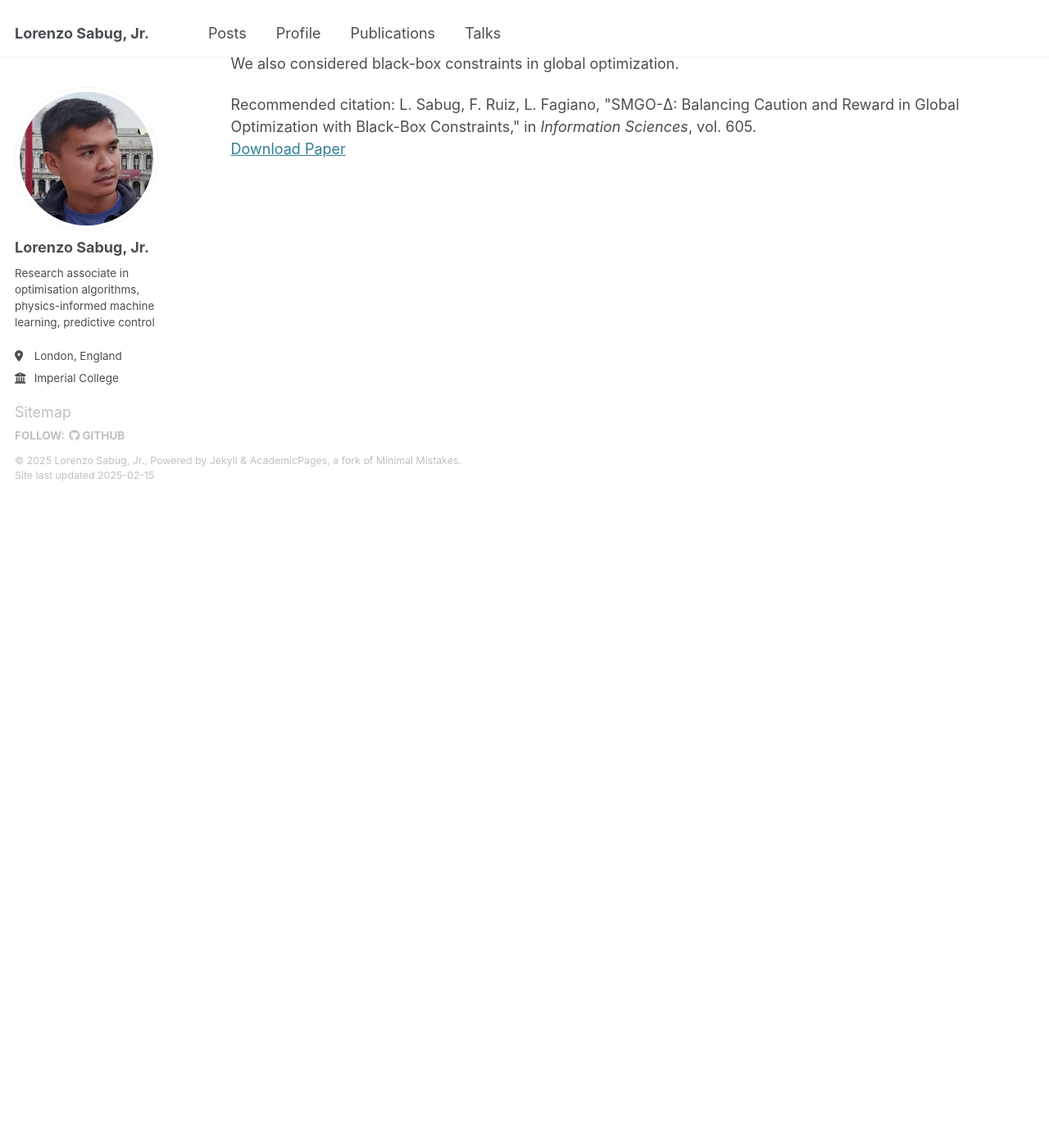
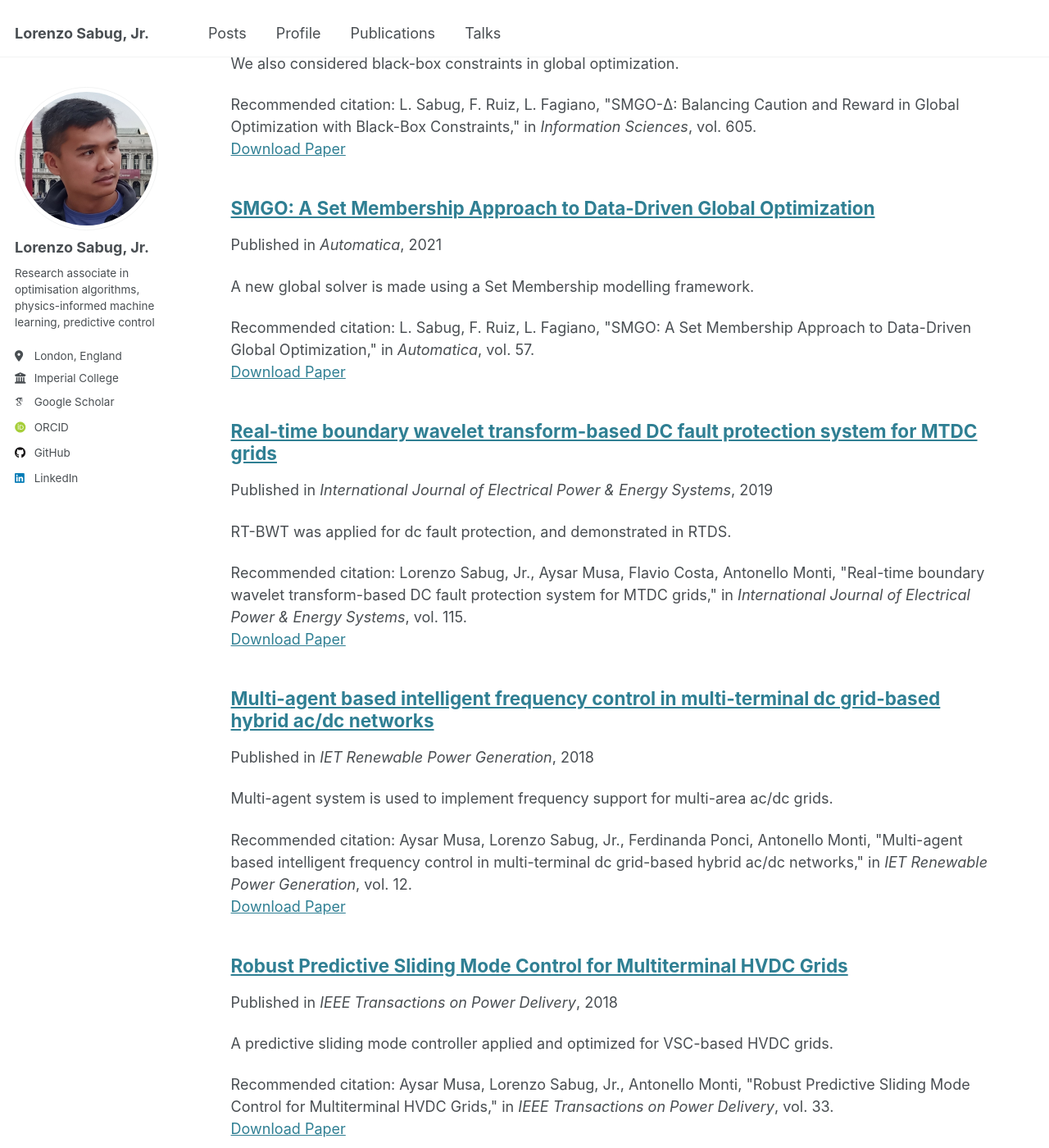
Before and after one commit to lorenzosabugjr/lorenzosabugjr.github.io, a Jekyll site: the page built from _pages/publications.html, in a window 1280 px wide and 1400 px high, scrolled down 1293 px. Shown: the whole window at 82% size. Built offline with Jekyll 4.4.1, drawn with Linux system fonts in a browser that asks for light colours; some web fonts are replaced; before the commit the page ends 1901 px from its top, so only the background shows below that.

Commit message:
articles

```diff
--- a/_config.yml
+++ b/_config.yml
@@ -59,7 +59,7 @@
   keybase          : # Username
   instagram        : # Username
   lastfm           : # Username
-  linkedin         : # Username
+  linkedin         : "lorenzosabugjr" # Username
   mastodon         : # URL
   medium           : # URL
   pinterest        : # Username
--- /dev/null
+++ b/_publications/2018-03-01-robust-predictive.md
@@ -0,0 +1,14 @@
+---
+title: "Robust Predictive Sliding Mode Control for Multiterminal HVDC Grids"
+collection: publications
+category: manuscripts
+permalink: /publication/2018-03-01-robust-predictive
+excerpt: 'A predictive sliding mode controller applied and optimized for VSC-based HVDC grids.'
+date: 2018-03-01
+venue: 'IEEE Transactions on Power Delivery'
+# slidesurl: 'http://academicpages.github.io/files/slides1.pdf'
+paperurl: 'https://doi.org/10.1109/TPWRD.2018.2811560'
+citation: 'Aysar Musa, Lorenzo Sabug, Jr., Antonello Monti, &quot;Robust Predictive Sliding Mode Control for Multiterminal HVDC Grids,&quot; in <i>IEEE Transactions on Power Delivery</i>, vol. 33.'
+---
+
+In this paper, a robust nonlinear control scheme is proposed for voltage source converter based multiterminal HVDC grids, based on the predictive sliding mode control (PSMC). This control is a hybrid of the multivariable nonlinear model predictive control and sliding mode control. The particle swarm optimization method is applied to obtain the optimal control parameters. This control fulfills the objectives of regulating terminal dc voltage, active and reactive power, improved dynamic performance, and superior robust control operation even with plant parameter changes and external measurement disturbances. The performance of the proposed PSMC scheme is compared with the optimal synergetic control and optimal PI. The results confirm the superior transient performance and robustness of the PSMC scheme.
--- /dev/null
+++ b/_publications/2018-08-30-multi-agent.md
@@ -0,0 +1,14 @@
+---
+title: "Multi-agent based intelligent frequency control in multi-terminal dc grid-based hybrid ac/dc networks"
+collection: publications
+category: manuscripts
+permalink: /publication/2018-08-30-multi-agent
+excerpt: 'Multi-agent system is used to implement frequency support for multi-area ac/dc grids.'
+date: 2018-08-30
+venue: 'IET Renewable Power Generation'
+# slidesurl: 'http://academicpages.github.io/files/slides1.pdf'
+paperurl: 'https://doi.org/10.1049/iet-rpg.2018.5120'
+citation: 'Aysar Musa, Lorenzo Sabug, Jr., Ferdinanda Ponci, Antonello Monti, &quot;Multi-agent based intelligent frequency control in multi-terminal dc grid-based hybrid ac/dc networks,&quot; in <i>IET Renewable Power Generation</i>, vol. 12.'
+---
+
+This study proposes a novel control scheme for frequency support in multi-terminal dc grid-based hybrid ac/dc networks. This control is based on the multi-agent system paradigm with an adaptive frequency droop control and is distributed in all grid-tied converters. The objective of this control is to enable the ac grids to intelligently decide on their participation on frequency support, considering their power reserves, demand, and relevant technical constraints and requirements. The main achievement of the proposed control is to minimise the rate of change of frequency and frequency undershoot, and also providing a systematic enhancement in frequency stability, particularly in the disturbed and weak ac grids. A stability analysis is performed for the proposed control, using vector Lyapunov method for interconnected systems, deriving the conditions for stable operation. Test scenarios are conducted on a modified seven-terminal CIGRE grid, connecting five ac grids. Results under different scenarios show the performance and robustness of the proposed control in providing significant enhancement in the frequency regulation for the connected ac grids.
--- /dev/null
+++ b/_publications/2019-08-19-real-time.md
@@ -0,0 +1,14 @@
+---
+title: "Real-time boundary wavelet transform-based DC fault protection system for MTDC grids"
+collection: publications
+category: manuscripts
+permalink: /publication/2019-08-19-real-time
+excerpt: 'RT-BWT was applied for dc fault protection, and demonstrated in RTDS.'
+date: 2019-08-19
+venue: 'International Journal of Electrical Power & Energy Systems'
+# slidesurl: 'http://academicpages.github.io/files/slides1.pdf'
+paperurl: 'https://doi.org/10.1016/j.ijepes.2019.105475'
+citation: 'Lorenzo Sabug, Jr., Aysar Musa, Flavio Costa, Antonello Monti, &quot;Real-time boundary wavelet transform-based DC fault protection system for MTDC grids,&quot; in <i>International Journal of Electrical Power & Energy Systems</i>, vol. 115.'
+---
+
+In this paper, the real-time boundary wavelet transform (RT-BWT) method is proposed for dc fault protection in multi-terminal high voltage dc (MTDC) grids. The proposed method is developed and tested in a real-time simulation platform. A wide range of test scenarios have been adopted considering ac and dc fault conditions, including variations in fault resistance, fault event distance, dc reactor inductance, external fault events, and changes in topology. The results and statistical analysis show the effectiveness and performance of the RT-BWT method in providing fast, sensitive, selective, and robust dc fault protection, even without the need for communications.
--- /dev/null
+++ b/_publications/2021-08-24-smgo.md
@@ -0,0 +1,14 @@
+---
+title: "SMGO: A Set Membership Approach to Data-Driven Global Optimization"
+collection: publications
+category: manuscripts
+permalink: /publication/2021-08-24-smgo
+excerpt: 'A new global solver is made using a Set Membership modelling framework.'
+date: 2021-08-24
+venue: 'Automatica'
+# slidesurl: 'http://academicpages.github.io/files/slides1.pdf'
+paperurl: 'https://doi.org/10.1016/j.automatica.2021.109890'
+citation: 'L. Sabug, F. Ruiz, L. Fagiano, &quot;SMGO: A Set Membership Approach to Data-Driven Global Optimization,&quot; in <i>Automatica</i>, vol. 57.'
+---
+
+Many science and engineering applications feature non-convex optimization problems where the objective function cannot be handled analytically, i.e. it is a black box. Examples include design optimization via experiments, or via costly finite elements simulations. To solve these problems, global optimization routines are used. These iterative techniques must trade-off exploitation close to the current best point with exploration of unseen regions of the search space. In this respect, a new global optimization strategy based on a Set Membership (SM) framework is proposed. Assuming Lipschitz continuity of the cost function, the approach employs SM concepts to decide whether to switch from an exploitation mode to an exploration one, and vice-versa. The resulting algorithm, named SMGO (Set Membership Global Optimization) is presented. Theoretical properties regarding convergence and computational complexity are derived, and implementation aspects are discussed. Finally, the SMGO performance is evaluated on a set of benchmark non-convex problems and compared with those of other global optimization approaches.
```
